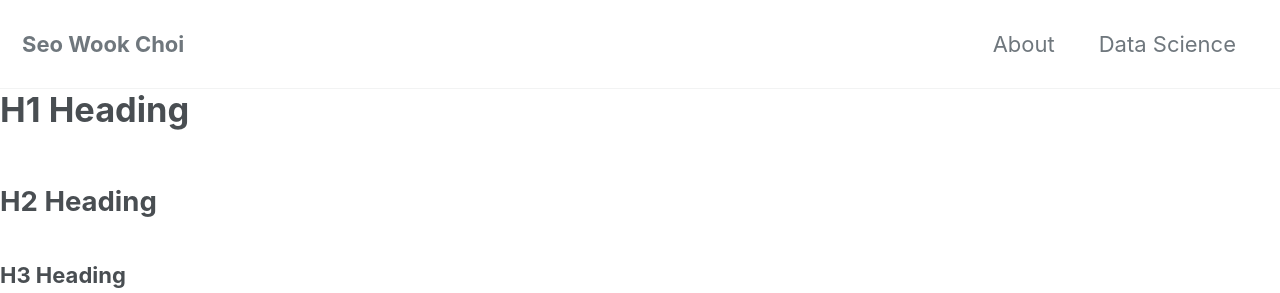
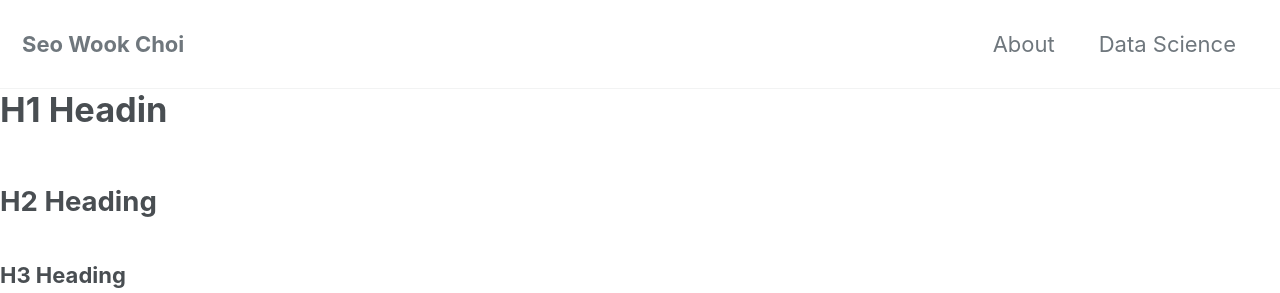
Before and after one commit to realizeit7/realizeit7.github.io, a Jekyll site: the page built from _posts/2019-08-09-socialnetwork.md, in a window 1280 px wide. Shown: the top 293 px of the page. Built offline with Jekyll 4.4.1, drawn with Linux system fonts in a browser that asks for light colours; cached includes are drawn as plain includes; nearby versions of some CDN libraries; our own code applies the rules of GitHub Pages for plain Markdown files; a file with an impossible date is left out.

Commit message:
new gith

```diff
--- a/_posts/2019-08-09-socialnetwork.md
+++ b/_posts/2019-08-09-socialnetwork.md
@@ -7,7 +7,7 @@ header:
 excerpt: "Machine Learning, Social netowork, Data Science"
 ---
 
-# H1 Heading
+# H1 Headin
 
 ## H2 Heading
 
```
